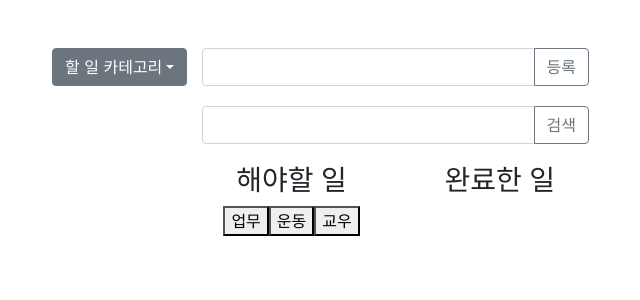
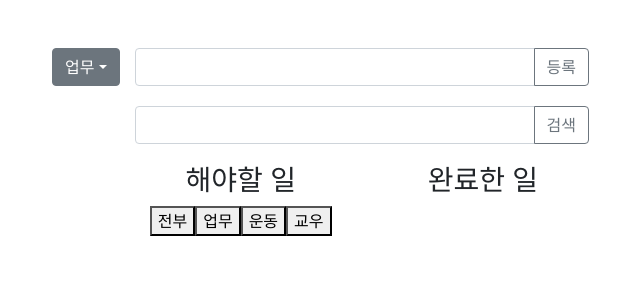
Before and after one commit to fcsn/create-react-app-test, a React (Create React App) app: page / in a window 1280 px wide. Shown: the top 300 px of the page, without its empty margins (312-952 px from the left). Built offline with nearby package versions, Linux system fonts and the light colour scheme.

Commit message:
Add filter button in App.js

```diff
--- a/src/App.js
+++ b/src/App.js
@@ -14,7 +14,7 @@ class App extends Component {
           todoItems: [],
           todoInput: '',
           retrieveInput: '',
-          category: 'TODAY',
+          category: '업무',
           dropdownOpen: false
       }
 
@@ -22,6 +22,9 @@ class App extends Component {
       this._handleOnChangeTodoInput = this._handleOnChangeTodoInput.bind(this)
       this._handleOnClickRemove = this._handleOnClickRemove.bind(this)
       this._handleOnClickToggleState = this._handleOnClickToggleState.bind(this)
+
+      this._handleOnClickChangeCategory = this._handleOnClickChangeCategory.bind(this)
+      this._handleOnClickFilterTodoItems = this._handleOnClickFilterTodoItems.bind(this)
 
       this._handleOnChangeInputRetrieve = this._handleOnChangeInputRetrieve.bind(this)
       this._handleOnChangeRetrieveTodo = this._handleOnChangeRetrieveTodo.bind(this)
@@ -33,12 +36,13 @@ class App extends Component {
     }
 
     _handleOnClickAddItem () {
-      const {todoItems, todoInput} = this.state
+      const {todoItems, todoInput, category} = this.state
       if (todoInput.length === 0) return alert('뭐함')
       const todoItem = {
         id: todoId++,
         title: todoInput,
-        isCompleted: false
+        isCompleted: false,
+        category: category
       }
       // const newTodoItems = todoItems.slice(0)
       // ??
@@ -81,6 +85,19 @@ class App extends Component {
        console.log(searchedTodoItems)
     }
 
+    _handleOnClickFilterTodoItems (categ) {
+        const {todoItems} = this.state
+        const filteredTodoItems = todoItems.filter(item => item.category === categ)
+        this.setState({todoItems: filteredTodoItems})
+    }
+
+    _handleOnClickChangeCategory (categ) {
+        const {category} = this.state
+        if (category !== categ) {
+            this.setState({category: categ})
+        }
+    }
+
   render() {
     const renderCancelButton = item => (
         <button className='btn btn-danger btn-sm'
@@ -96,16 +113,16 @@ class App extends Component {
 
             <Dropdown isOpen={this.state.dropdownOpen} toggle={this.toggle}>
                 <DropdownToggle caret>
-                    할 일 카테고리
+                    {this.state.category}
                 </DropdownToggle>
                 <DropdownMenu>
-                    <DropdownItem header>Header</DropdownItem>
-                    {/*<DropdownItem disabled>Action</DropdownItem>*/}
-                    <DropdownItem>업무</DropdownItem>
-                    <DropdownItem>운동</DropdownItem>
-                    <DropdownItem>교우</DropdownItem>
-                    <DropdownItem divider />
-                    <DropdownItem>Another Action</DropdownItem>
+                    {/*<DropdownItem header>Header</DropdownItem>*/}
+                    <DropdownItem disabled>할 일 카테고리</DropdownItem>
+                    <DropdownItem onClick={() => this._handleOnClickChangeCategory('업무')}>업무</DropdownItem>
+                    <DropdownItem onClick={() => this._handleOnClickChangeCategory('운동')}>운동</DropdownItem>
+                    <DropdownItem onClick={() => this._handleOnClickChangeCategory('교우')}>교우</DropdownItem>
+                    {/*<DropdownItem divider />*/}
+                    {/*<DropdownItem>Another Action</DropdownItem>*/}
                 </DropdownMenu>
             </Dropdown>
 
@@ -146,6 +163,7 @@ class App extends Component {
                         {
                             this.state.todoItems.filter(item => !item.isCompleted).map(item =>
                                 <div key={item.id} style={{ margin: 10 }}>
+                                    <span>{item.category}/</span>
                                     <span style={{ marginRight: 5 }}>{item.id + 1}. {item.title}</span>
                                     <button
                                         className='btn btn-success btn-sm'
@@ -174,9 +192,10 @@ class App extends Component {
                     </div>
 
                     <div className="col-6">
-                        <button>업무</button>
-                        <button>운동</button>
-                        <button>교우</button>
+                        <button onClick={() => this._handleOnClickFilterTodoItems('업무')}>전부</button>
+                        <button onClick={() => this._handleOnClickFilterTodoItems('업무')}>업무</button>
+                        <button onClick={() => this._handleOnClickFilterTodoItems('운동')}>운동</button>
+                        <button onClick={() => this._handleOnClickFilterTodoItems('교우')}>교우</button>
                     </div>
                 </div>
 
```
